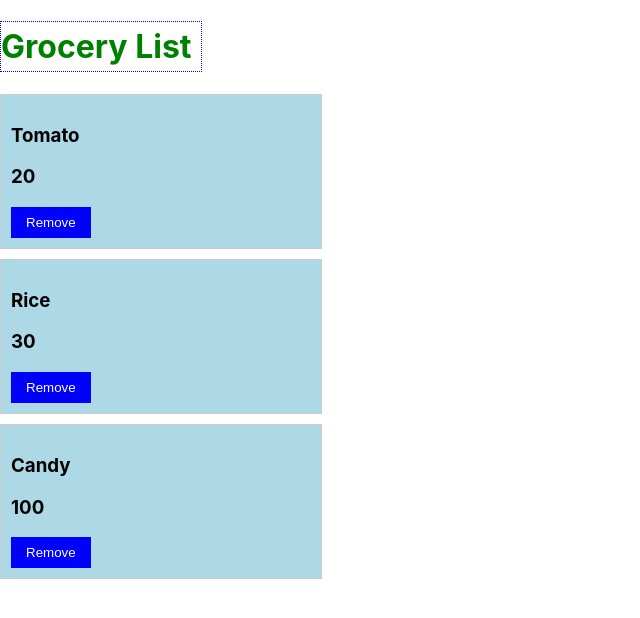
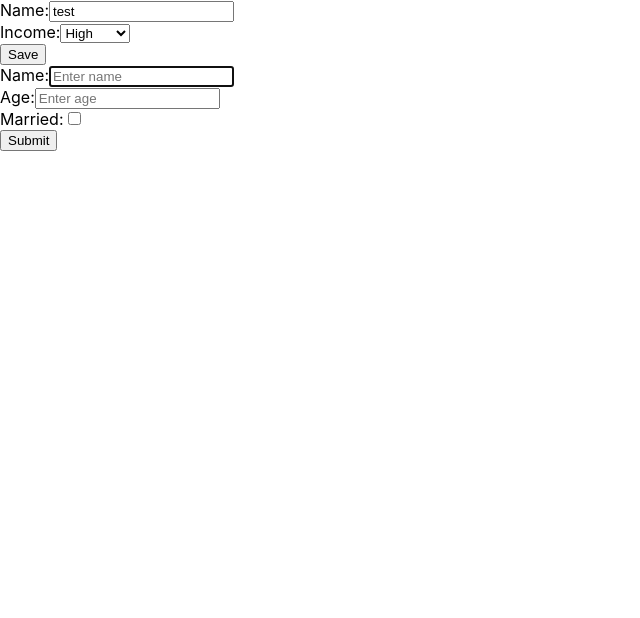
Before and after one commit to ahirhasmukh/react-hooks, a React app: page / in a window 1280 px wide. Shown: the top 618 px of the page, without its empty margins (0-640 px from the left). Built offline with nearby package versions, Linux system fonts and the light colour scheme.

Commit message:
useRef hook added

```diff
--- a/src/App.js
+++ b/src/App.js
@@ -1,121 +1,116 @@
-import React, { useState } from "react";
+import React, { useState, useEffect, useRef } from "react";
 import "./App.scss";
-import NameTag from "./components/nameTag";
-import Input from "./components/input";
-import Item from "./components/item";
-import useList from "./hooks/useList";
-// const styleName = {
-//   color: "gray",
-//   border: "1px solid gray",
-//   paddingBottom: "50px",
-//   paddingTop: "50px",
-//   width: "200px"
-// };
-
-// const nameTagTitle = {
-//   color: "red",
-//   borderColor: "blue",
-//   borderStyle: "dotted"
-// }
-
-// const nameTagTitle_one = {
-//   color: "blue"
-// }
-
-const removeInline = BaseComponents => props => {
-  const removeTag = { ...props };
-  delete removeTag.style;
-
-  return <BaseComponents {...removeTag} />;
-};
-// eslint-disable-next-line no-unused-vars
-const CleanNameTag = removeInline(NameTag);
-
-const initialNames = [
-  { firstName: "Hasmukh", lastName: "Baldaniya" },
-  { firstName: "Vipul", lastName: "Ahir" },
-  { firstName: "Paresh", lastName: "Baldaniya" },
-  { firstName: "Jenish", lastName: "Ahir" }
-];
-
-const groceryNames = [
-  { name: "Tomato", calorie: 20 },
-  { name: "Rice", calorie: 30 },
-  { name: "Candy", calorie: 100 }
-];
 
 function App() {
-  // const [age, setAge] = useState(28);
-  // const [names, setName] = useState(initialNames);
-  const item = useList(groceryNames);
-  const [editable, setEditable] = useState(false);
+  const [name, setName] = useState("test");
+  const [income, setIncome] = useState("high");
 
-  function removeHandle(e) {
-    item.removeItem(e.target.name);
-  };
+  const nameRef = useRef();
+  const ageRef = useRef();
+  const marriedRef = useRef();
+  const submitRef = useRef();
 
-  function editHandle(e){
-    // const filteredItem = list.filter(item => item.name !== e.target.name);
-    setEditable(true);
-  }
+  useEffect(() => {
+    nameRef.current.focus();
+  }, []);
 
-  function updateHandle(event, index) {
-    if(event.key === 'Enter') {
-      // const copyList = [...list];
-      // copyList[index].name = event.target.value
-     // list[index].name = event.target.value;
-      setEditable(!editable);
-    //  setList(list);
-
-    item.saveItem(index, event.target.name);
+  function keyPressHandler(e) {
+    if (e.keyCode === 13) {
+      if (e.target.id === "nameInput") {
+        ageRef.current.focus();
+      }
+      if (e.target.id === "ageInput") {
+        marriedRef.current.focus();
+      }
+      if (e.target.id === "marriedInput") {
+        submitRef.current.focus();
+      }
     }
   }
 
-  // const ageUpHandle = () => {
-  //   setAge(age + 1);
-  // }
+  function onClickHandle(e) {
+    console.log(e.target);
+  }
 
-  // const ageDownHandle = () => {
-  //   setAge(age - 1);
-  // }
+  function handleNameChange(e) {
+    setName(e.target.value);
+  }
+
+  function handleIncomeChange(e) {
+    setIncome(e.target.value);
+  }
+
+  function onSubmitHandle(e) {
+    console.log("State =>", name, income);
+    e.preventDefault();
+  }
+
   return (
     <div className="App">
-      {/* <h1 style={{...styleName, ...nameTagTitle}}>Hi, React App</h1>
-      <h3 style={styleName}>Hasmukh</h3> */}
+      <form onSubmit={onSubmitHandle}>
+        <div>
+          <label>Name:</label>
+          <input
+            value={name}
+            type="text"
+            onChange={handleNameChange}
+            placeholder="Enter name"
+          />
+        </div>
 
-      {/* <h3>Use State</h3>
-      <h2>My age is: {age}</h2>
-      <button type="button" onClick={ageUpHandle}>Age Up</button>
-      <button type="button" onClick={ageDownHandle}>Age Down</button> */}
+        <div>
+          <label>Income:</label>
+          <select value={income} onChange={handleIncomeChange}>
+            <option value="high">High</option>
+            <option value="medium">Medium</option>
+            <option value="low">Low</option>
+          </select>
+        </div>
 
-      <h1 className="name tagTitle">Grocery List</h1>
+        <div>
+          <button type="submit">Save</button>
+        </div>
+      </form>
 
-      {item.list.map((item, index) => {
-        return (
-          <Item
-            key={index}
-            name={item.name}
-            onRemoveEvent={removeHandle}
-            calorie={item.calorie}
-            editable={editable}
-            onEditEvent={editHandle}
-            onUpdateValue={updateHandle}
-            index={index}
-          ></Item>
-        );
-      })}
 
-      {/* {
-      names.map((value, index) => {
-        return <NameTag key={`${index}${value.firstName}${value.lastName}`} firstName={value.firstName} lastName={value.lastName}></NameTag>
-      })
-     } */}
+        <div>
+          <label>Name:</label>
+          <input
+            ref={nameRef}
+            id="nameInput"
+            type="text"
+            placeholder="Enter name"
+            onKeyDown={keyPressHandler}
+          />
+        </div>
 
-      {/* <CleanNameTag firstName={names[0].firstName} lastName={names[0].lastName}></CleanNameTag>
-      <NameTag firstName={names[1].firstName} lastName={names[1].lastName}></NameTag>
-      <NameTag firstName={names[2].firstName} lastName={names[2].lastName}></NameTag>
-       */}
-      {/* <Input placeholder="Enter value" type="text"></Input> */}
+        <div>
+          <label>Age:</label>
+          <input
+            ref={ageRef}
+            id="ageInput"
+            type="text"
+            placeholder="Enter age"
+            onKeyDown={keyPressHandler}
+          />
+        </div>
+
+        <div>
+          <label>Married:</label>
+          <input
+            ref={marriedRef}
+            id="marriedInput"
+            type="checkbox"
+            onKeyDown={keyPressHandler}
+          />
+        </div>
+
+        <div>
+          <button ref={submitRef} onClick={onClickHandle} type="submit" onKeyDown={keyPressHandler}>
+            Submit
+          </button>
+        </div>
+
     </div>
   );
 }
```
Also changed, not shown: src/App_one.js (added, +123 -0 lines).
